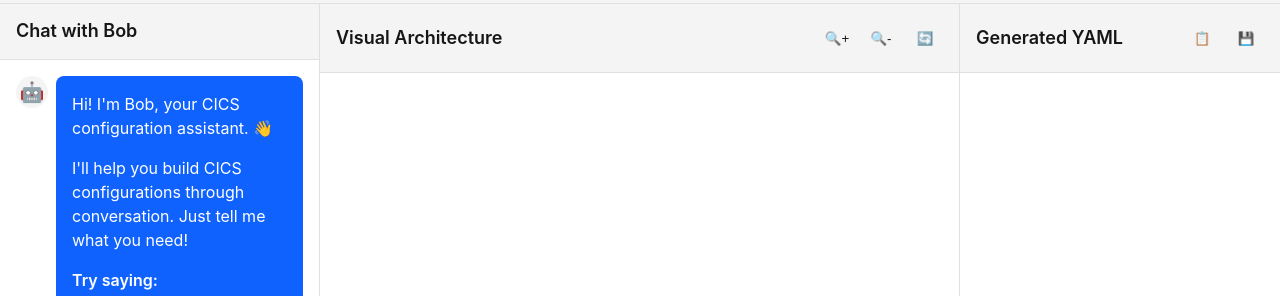
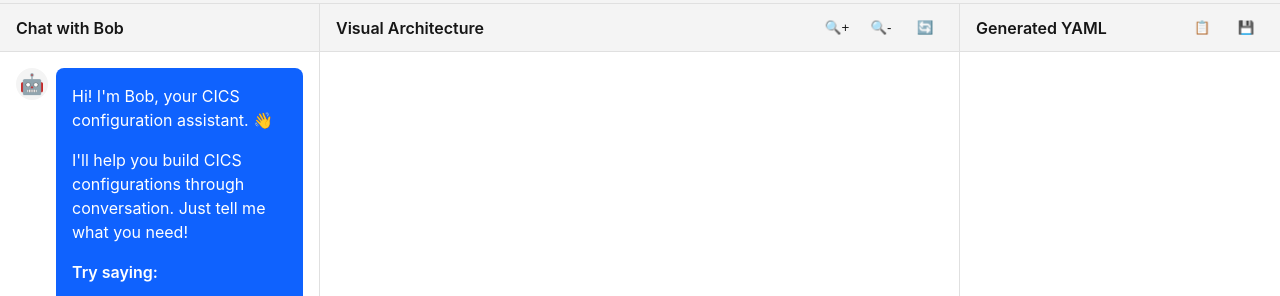
Before and after one commit to Samarinnayak/bob-yaml-wizard, a website built with Vite: page index.html in a window 1280 px wide. Shown: the part 65-361 px from the top of the page. Built offline with nearby package versions, Linux system fonts and the light colour scheme.

Commit message:
Fix panel header heights to be uniform across all sections
- Changed from min-height to fixed height: 48px
- Removed vertical padding, kept horizontal padding only
- Set h2 line-height to 48px for vertical centering
- Ensures consistent header height for Chat, Diagram, and YAML panels

```diff
--- a/src/styles/main.css
+++ b/src/styles/main.css
@@ -195,15 +195,18 @@
   display: flex;
   justify-content: space-between;
   align-items: center;
-  padding: var(--spacing-md);
+  padding: 0 var(--spacing-md);
   border-bottom: 1px solid var(--border);
   background: var(--surface);
   flex-shrink: 0;
+  height: 48px;
 }
 
 .panel-header h2 {
-  font-size: 1.125rem;
+  font-size: 1rem;
   margin: 0;
+  font-weight: 600;
+  line-height: 48px;
 }
 
 .panel-actions {
```
